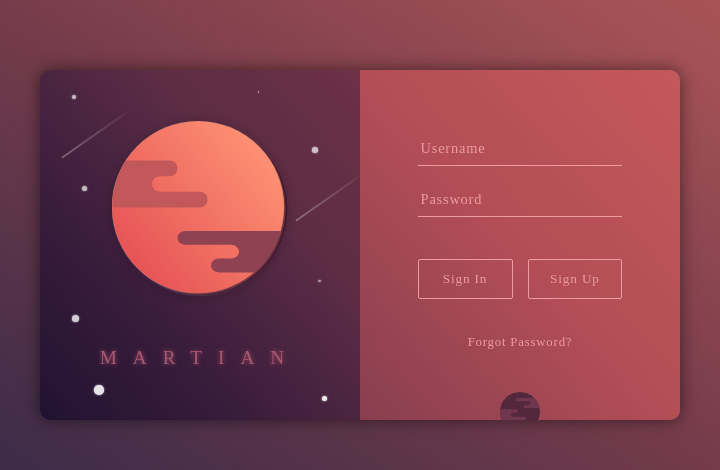
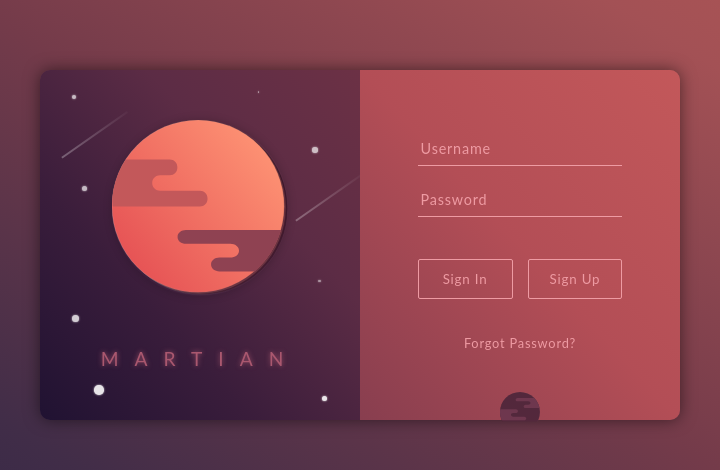
Before and after one commit to amarolahy/wcc-front-challenge-s6, a website built with webpack: page index.html in a window 1280 px wide. Shown: the part 155-625 px from the top of the page, 280-1000 px from the left. Built offline with nearby package versions, Linux system fonts and the light colour scheme.

Commit message:
Add alternative fonts

```diff
--- a/src/sass/typography/_typography.scss
+++ b/src/sass/typography/_typography.scss
@@ -3,6 +3,6 @@ html {
 }
 
 * {
-  font-family: Gotham;
+  font-family: Gotham, 'Montserrat', Lato, sans-serif;
   letter-spacing: 0.05rem;
 }
```
